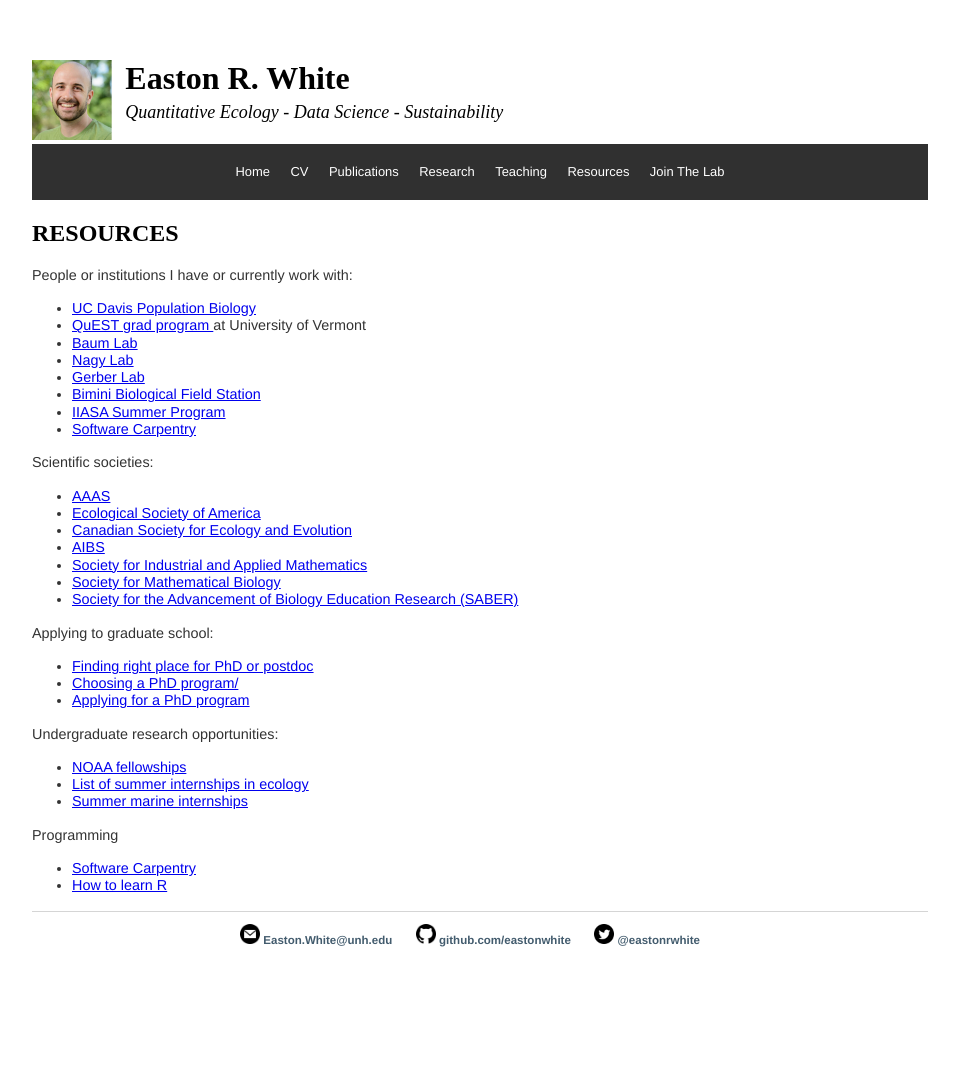
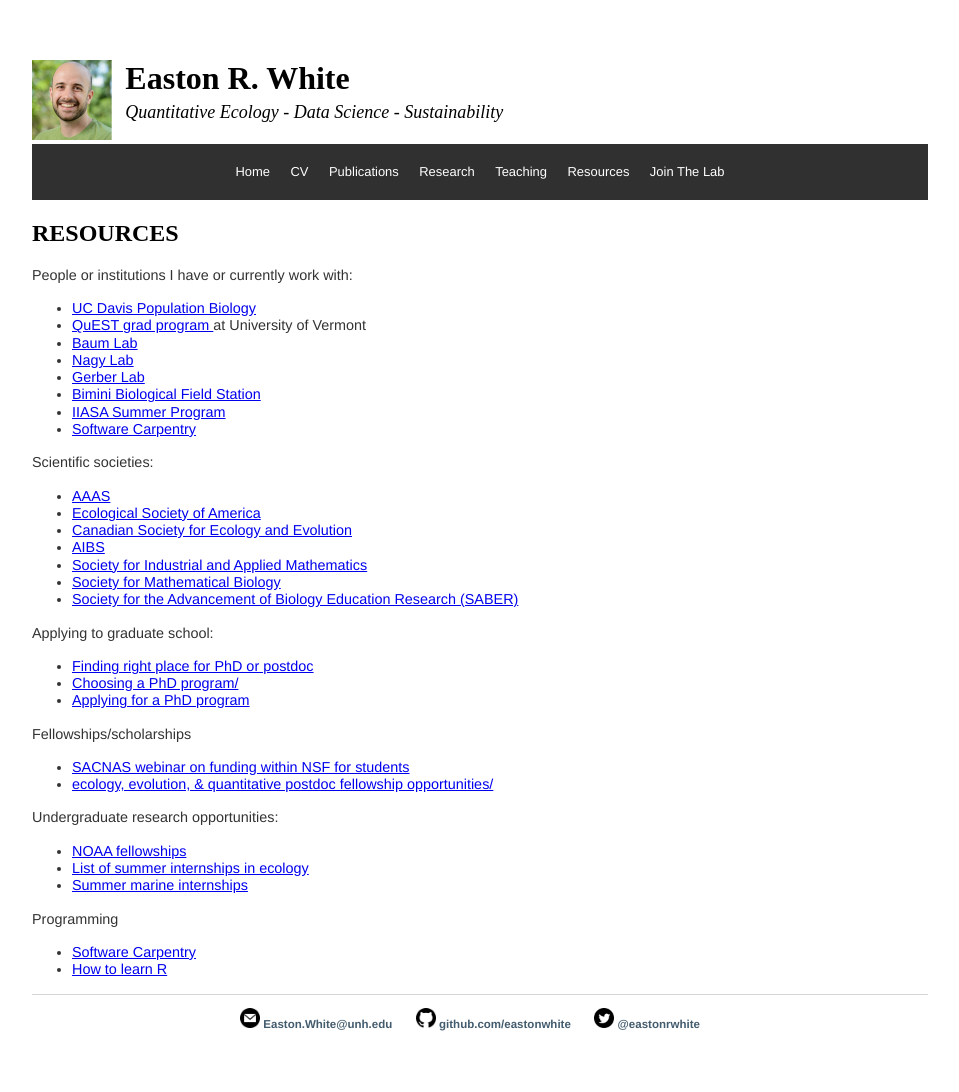
Before and after one commit to eastonwhite/eastonwhite.github.io, a Jekyll site: the page built from resources/index.html, in a window 1280 px wide. Shown: the whole page, without its empty margins (160-1119 px from the left). Built offline with Jekyll 4.4.1, drawn with Linux system fonts in a browser that asks for light colours; before the commit the page ends 1008 px from its top, so only the background shows below that.

Commit message:
added funding opportunities

```diff
--- a/resources/index.html
+++ b/resources/index.html
@@ -32,6 +32,15 @@ title: Easton R. White | Resources
 <li><a href="https://dynamicecology.wordpress.com/2012/02/12/advice-how-to-choose-a-phd-program/">Choosing a PhD program/</a></li>
 <li><a href="http://www.sciencemag.org/careers/2018/09/applying-phd-these-10-tips-can-help-you-succeed">Applying for a PhD program</a></li>
 </ul>
+
+<p>Fellowships/scholarships</p>
+<ul>
+<li><a href="https://www.youtube.com/watch?v=RwbhoQ0BH3w&feature=youtu.be">SACNAS webinar on funding within NSF for students</a></li>
+<li><a href="https://docs.google.com/spreadsheets/d/1cHkWrbvNrRdhJL9Z8ucgBZ2HSts2GPA_yozbQPl_x_8/edit#gid=0">ecology, evolution, & quantitative postdoc fellowship opportunities/</a></li>
+</ul>
+
+
+
 <p>Undergraduate research opportunities:</p>
 <ul>
 <li><a href="https://coast.noaa.gov/fellowship/undgrad_opportunities.html">NOAA fellowships</a></li>
```
